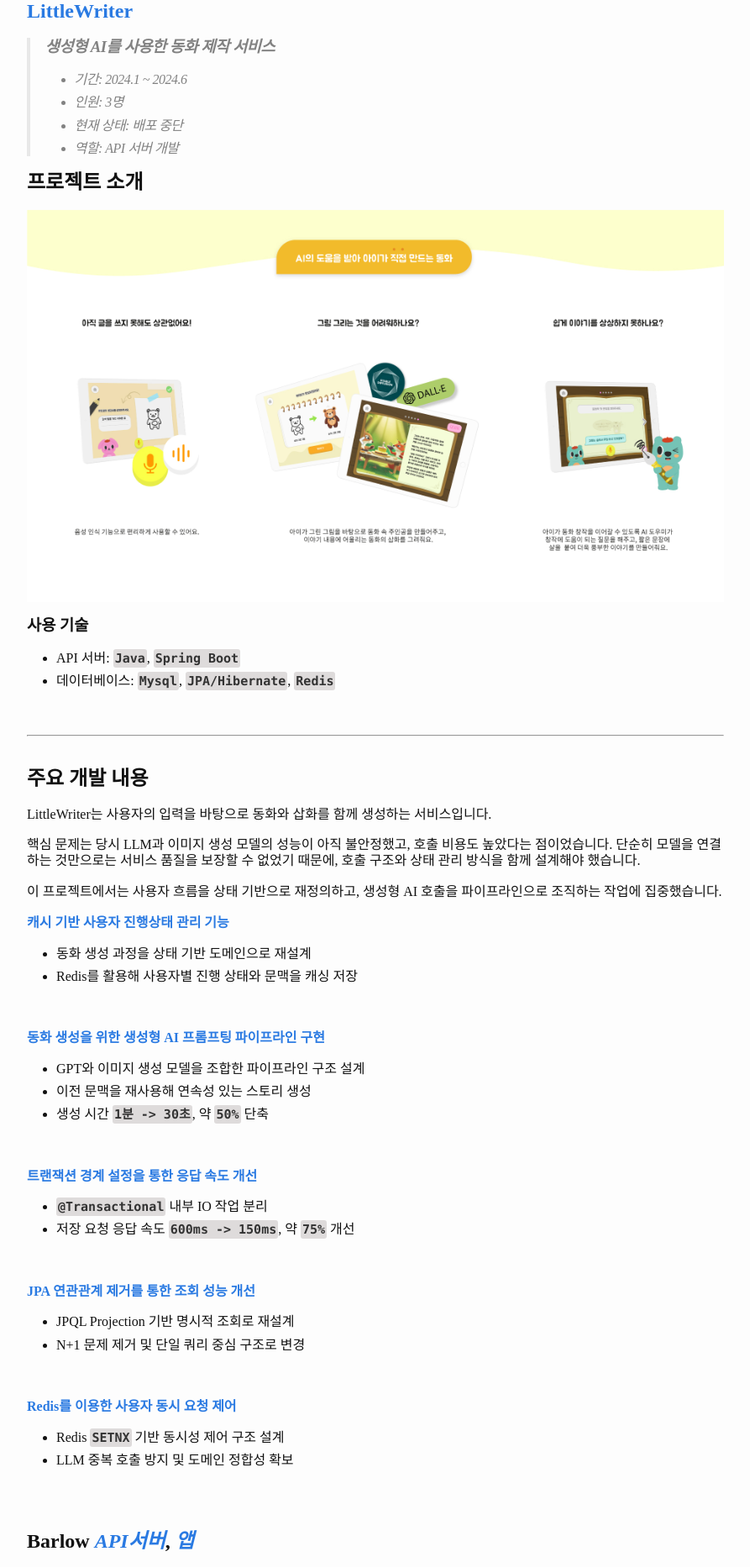
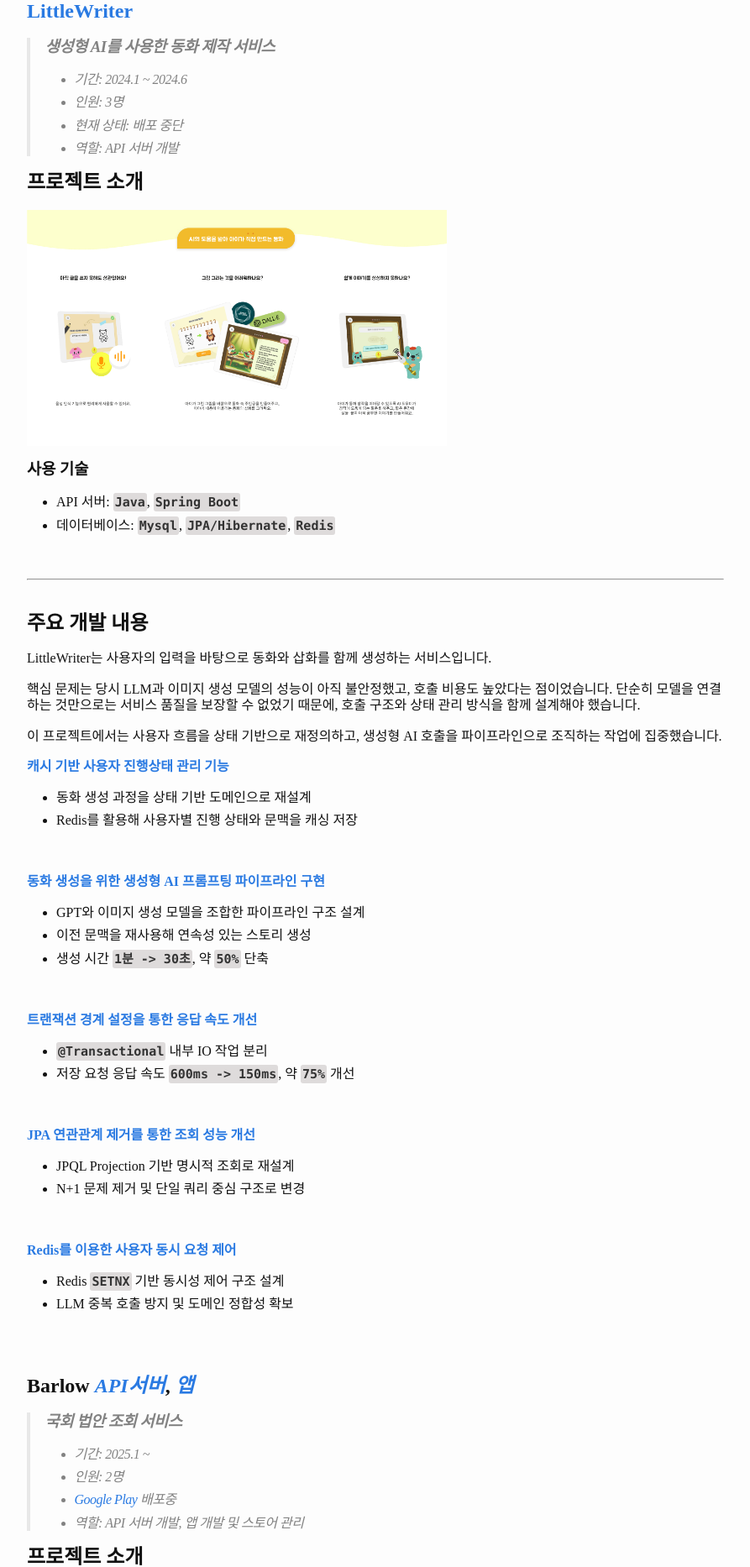
Before and after one commit to gzcxadfzc/gzcxadfzc.github.io, a Jekyll site: the page built from work.md, in a window 1280 px wide. Shown: the part 1357-3223 px from the top of the page at 84% size, without its empty margins (193-1086 px from the left). Built offline with Jekyll 4.4.1, drawn with Linux system fonts in a browser that asks for light colours; some web fonts are replaced; grey boxes are pictures that could not be loaded.

Commit message:
rix: resize image in work.md, index.md

```diff
--- a/index.markdown
+++ b/index.markdown
@@ -71,7 +71,7 @@
 
 ## 프로젝트 소개
 
-![littleWriter](assets/img/work/little-writer-example02.jpg){: width="1000"}
+![littleWriter](assets/img/work/little-writer-example02.jpg){: width="500"}
 
 ### 사용 기술
 - API 서버: `Java`, `Spring Boot`
@@ -133,7 +133,7 @@
 
 ## 프로젝트 소개
 
-![바로서비스](assets/img/work/barlow-example.png)
+![바로서비스](assets/img/work/barlow-example.png){: width="500"}
 
 ### 사용 기술
 - API 서버: `Java`, `Spring Boot`
@@ -181,7 +181,7 @@
 
 ## 프로젝트 소개
 
-![구성도](assets/img/work/agentic-system.png)
+![구성도](assets/img/work/agentic-system.png){: width="500"}
 
 ### 사용 기술
 - 백엔드: `Python 3.12`, `AWS Lambda`, `SQS`, `DynamoDB`
--- a/work.md
+++ b/work.md
@@ -71,7 +71,7 @@
 
 ## 프로젝트 소개
 
-![littleWriter](assets/img/work/little-writer-example02.jpg){: width="1000"}
+![littleWriter](assets/img/work/little-writer-example02.jpg){: width="500"}
 
 ### 사용 기술
 - API 서버: `Java`, `Spring Boot`
@@ -133,7 +133,7 @@
 
 ## 프로젝트 소개
 
-![바로서비스](assets/img/work/barlow-example.png)
+![바로서비스](assets/img/work/barlow-example.png){: width="500"}
 
 ### 사용 기술
 - API 서버: `Java`, `Spring Boot`
@@ -181,7 +181,7 @@
 
 ## 프로젝트 소개
 
-![구성도](assets/img/work/agentic-system.png)
+![구성도](assets/img/work/agentic-system.png){: width="500"}
 
 ### 사용 기술
 - 백엔드: `Python 3.12`, `AWS Lambda`, `SQS`, `DynamoDB`
```
